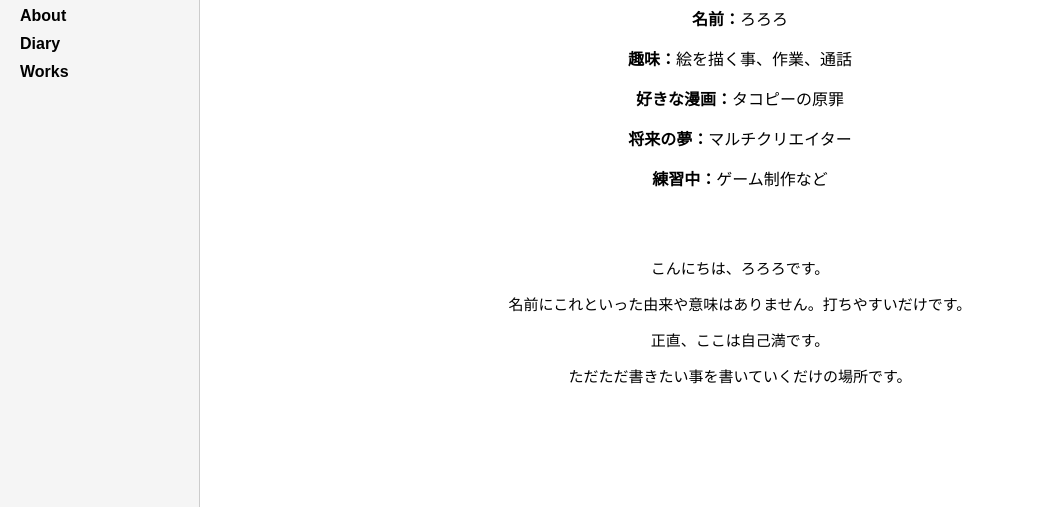
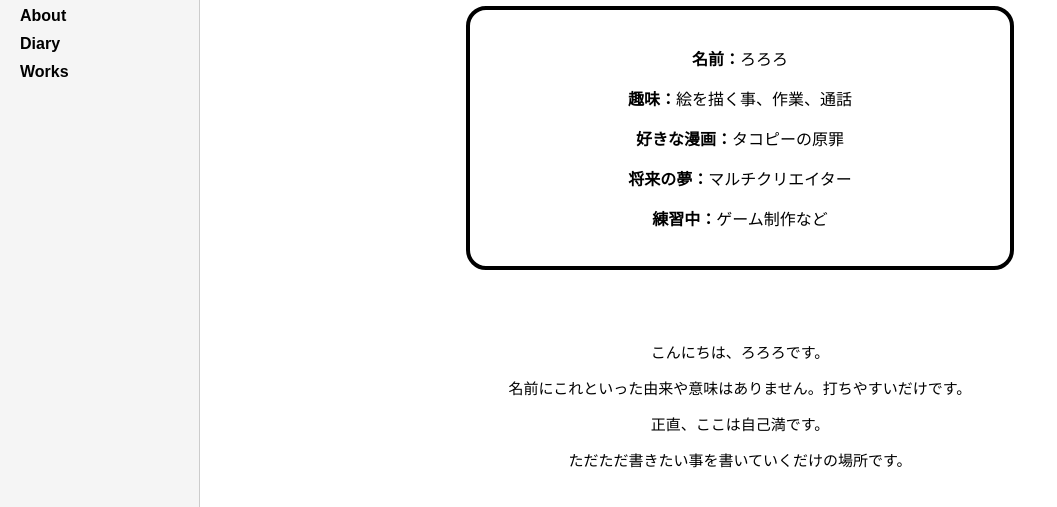
Before and after one commit to sakai26xx/rororo-site, a plain HTML site: page about.html in a window 1280 px wide. Shown: the part 109-616 px from the top of the page, without its empty margins (0-1057 px from the left). Drawn offline with Linux system fonts and the light colour scheme; a web font is replaced by a local one.

Commit message:
Add files via upload

```diff
--- a/about.html
+++ b/about.html
@@ -20,11 +20,13 @@
           <main>
             <h2>ろろろの自己紹介</h2>
 
+               <div class="intro-box">
             <p><strong>名前：</strong>ろろろ</p>
             <p><strong>趣味：</strong>絵を描く事、作業、通話</p>
             <p><strong>好きな漫画：</strong>タコピーの原罪</p>
             <p><strong>将来の夢：</strong>マルチクリエイター</p>
             <p><strong>練習中：</strong>ゲーム制作など</p>
+               </div>
 <br>
 <br>
             <p style="font-size: 15px;">こんにちは、ろろろです。</p>
```
